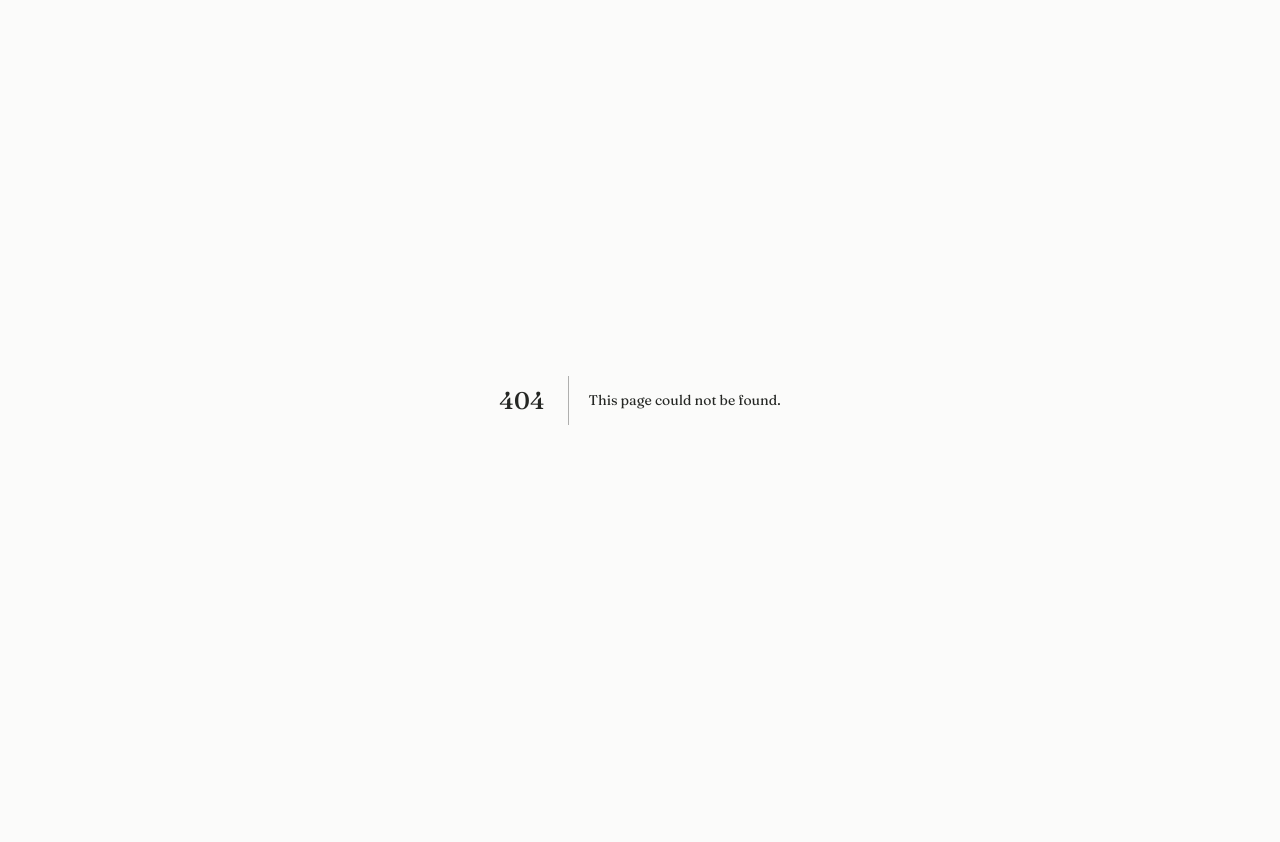
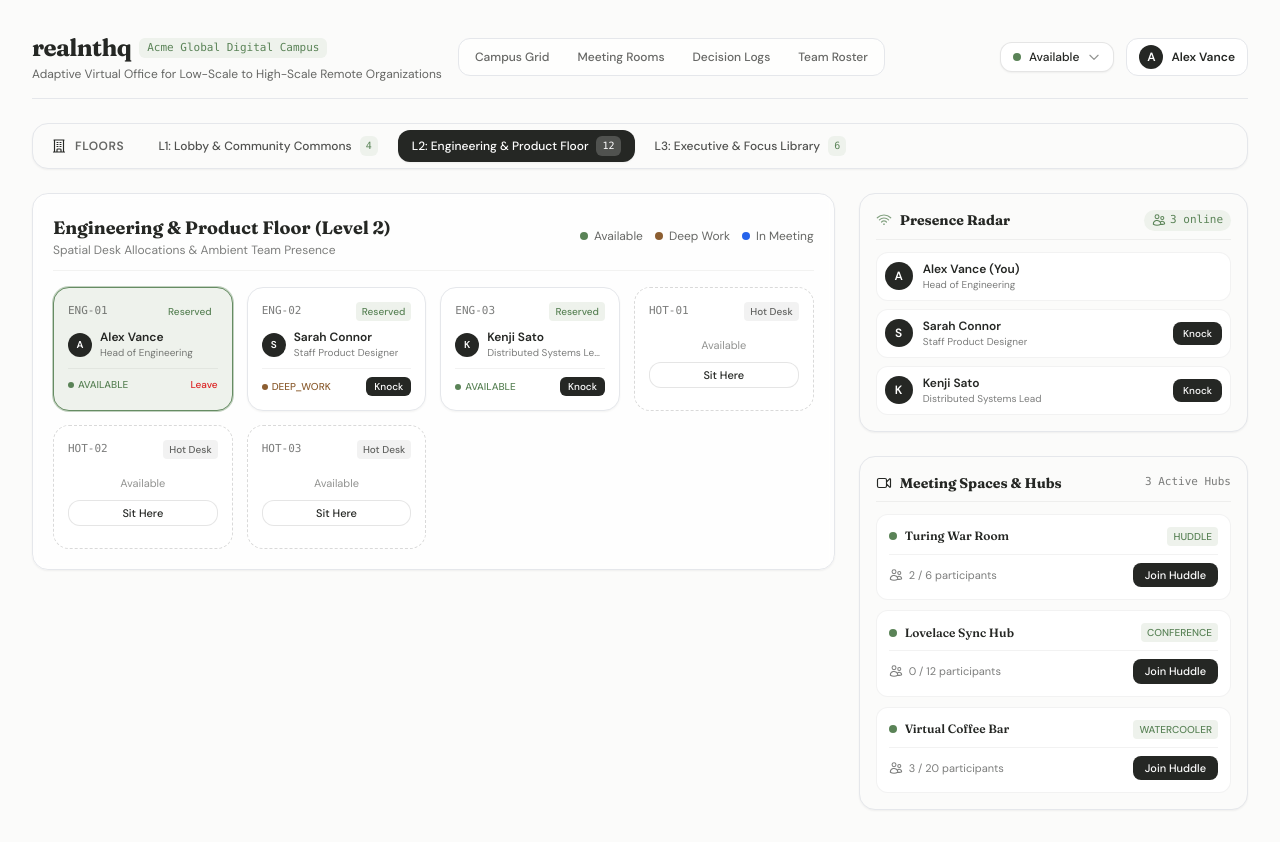
Before and after one commit to gtkrshnaaa/realnthq, a Next.js app in the folder client/: page /campus in a window 1280 px wide. Before the commit this address had no page. Before the commit the page ends 800 px from the top, so only its background shows below. Built offline with nearby package versions, Linux system fonts and the light colour scheme.

Commit message:
feat(client): route campus grid to dedicated /campus page

```diff
--- /dev/null
+++ b/client/src/app/campus/page.tsx
@@ -0,0 +1,231 @@
+'use client';
+
+import React, { useState } from 'react';
+import { Header } from '@/components/navigation/header';
+import { FloorSelector } from '@/components/campus/floor_selector';
+import { CampusGrid } from '@/components/campus/campus_grid';
+import { PresenceRadar } from '@/components/presence/presence_radar';
+import { KnockModal } from '@/components/presence/knock_modal';
+import { RoomPanel } from '@/components/rooms/room_panel';
+import { ActiveHuddle } from '@/components/rooms/active_huddle';
+import {
+  UserProfile,
+  FloorInfo,
+  DeskData,
+  RoomData,
+  UserPresenceStatus,
+  KnockNotification,
+} from '@/types/office.types';
+
+export default function CampusPage() {
+  const [currentUser, setCurrentUser] = useState<UserProfile>({
+    id: 'b0000000-0000-0000-0000-000000000001',
+    email: 'admin@squad.realnthq.local',
+    fullName: 'Alex Vance',
+    displayTitle: 'Head of Engineering',
+    status: 'AVAILABLE',
+    statusMessage: 'Reviewing PRs and architecture',
+    floorId: 'floor-2',
+    deskId: 'desk-1',
+  });
+
+  const [floors] = useState<FloorInfo[]>([
+    { id: 'floor-1', floorNumber: 1, name: 'Lobby & Community Commons', activeOccupantsCount: 4 },
+    { id: 'floor-2', floorNumber: 2, name: 'Engineering & Product Floor', activeOccupantsCount: 12 },
+    { id: 'floor-3', floorNumber: 3, name: 'Executive & Focus Library', activeOccupantsCount: 6 },
+  ]);
+
+  const [activeFloorId, setActiveFloorId] = useState('floor-2');
+
+  const [desks, setDesks] = useState<DeskData[]>([
+    {
+      id: 'desk-1',
+      floorId: 'floor-2',
+      deskLabel: 'ENG-01',
+      posX: 4,
+      posY: 4,
+      deskType: 'DEDICATED',
+      currentOccupant: currentUser,
+    },
+    {
+      id: 'desk-2',
+      floorId: 'floor-2',
+      deskLabel: 'ENG-02',
+      posX: 6,
+      posY: 4,
+      deskType: 'DEDICATED',
+      currentOccupant: {
+        id: 'user-2',
+        email: 'sarah@squad.realnthq.local',
+        fullName: 'Sarah Connor',
+        displayTitle: 'Staff Product Designer',
+        status: 'DEEP_WORK',
+      },
+    },
+    {
+      id: 'desk-3',
+      floorId: 'floor-2',
+      deskLabel: 'ENG-03',
+      posX: 8,
+      posY: 4,
+      deskType: 'DEDICATED',
+      currentOccupant: {
+        id: 'user-3',
+        email: 'kenji@squad.realnthq.local',
+        fullName: 'Kenji Sato',
+        displayTitle: 'Distributed Systems Lead',
+        status: 'AVAILABLE',
+      },
+    },
+    {
+      id: 'desk-4',
+      floorId: 'floor-2',
+      deskLabel: 'HOT-01',
+      posX: 4,
+      posY: 8,
+      deskType: 'HOT_DESK',
+    },
+    {
+      id: 'desk-5',
+      floorId: 'floor-2',
+      deskLabel: 'HOT-02',
+      posX: 6,
+      posY: 8,
+      deskType: 'HOT_DESK',
+    },
+    {
+      id: 'desk-6',
+      floorId: 'floor-2',
+      deskLabel: 'HOT-03',
+      posX: 8,
+      posY: 8,
+      deskType: 'HOT_DESK',
+    },
+  ]);
+
+  const [rooms] = useState<RoomData[]>([
+    {
+      id: 'room-1',
+      floorId: 'floor-2',
+      name: 'Turing War Room',
+      roomType: 'HUDDLE',
+      capacity: 6,
+      occupantCount: 2,
+    },
+    {
+      id: 'room-2',
+      floorId: 'floor-2',
+      name: 'Lovelace Sync Hub',
+      roomType: 'CONFERENCE',
+      capacity: 12,
+      occupantCount: 0,
+    },
+    {
+      id: 'room-3',
+      floorId: 'floor-2',
+      name: 'Virtual Coffee Bar',
+      roomType: 'WATERCOOLER',
+      capacity: 20,
+      occupantCount: 3,
+    },
+  ]);
+
+  const [activeHuddleRoom, setActiveHuddleRoom] = useState<RoomData | null>(null);
+  const [targetKnockUser, setTargetKnockUser] = useState<UserProfile | null>(null);
+  const [incomingKnock, setIncomingKnock] = useState<KnockNotification | null>(null);
+
+  const handleClaimDesk = (deskId: string) => {
+    setDesks((prev) =>
+      prev.map((d) => {
+        if (d.id === deskId) return { ...d, currentOccupant: currentUser };
+        if (d.currentOccupant?.id === currentUser.id) return { ...d, currentOccupant: undefined };
+        return d;
+      }),
+    );
+    setCurrentUser((prev) => ({ ...prev, deskId }));
+  };
+
+  const handleReleaseDesk = (deskId: string) => {
+    setDesks((prev) =>
+      prev.map((d) => (d.id === deskId ? { ...d, currentOccupant: undefined } : d)),
+    );
+    setCurrentUser((prev) => ({ ...prev, deskId: undefined }));
+  };
+
+  const handleUpdateStatus = (status: UserPresenceStatus, message?: string) => {
+    setCurrentUser((prev) => ({ ...prev, status, statusMessage: message }));
+  };
+
+  return (
+    <main className="min-h-screen p-4 md:p-6 lg:p-8 max-w-7xl mx-auto space-y-6">
+      <Header
+        currentUser={currentUser}
+        activePath="/campus"
+        onUpdateStatus={handleUpdateStatus}
+      />
+
+      <section>
+        <FloorSelector
+          floors={floors}
+          activeFloorId={activeFloorId}
+          onSelectFloor={setActiveFloorId}
+        />
+      </section>
+
+      <section className="grid grid-cols-1 lg:grid-cols-3 gap-6">
+        <div className="lg:col-span-2">
+          <CampusGrid
+            floorName="Engineering & Product Floor (Level 2)"
+            desks={desks}
+            currentUser={currentUser}
+            onClaimDesk={handleClaimDesk}
+            onReleaseDesk={handleReleaseDesk}
+            onKnockUser={setTargetKnockUser}
+          />
+        </div>
+
+        <div className="space-y-6">
+          <PresenceRadar
+            occupants={[
+              currentUser,
+              desks[1].currentOccupant!,
+              desks[2].currentOccupant!,
+            ]}
+            currentUserId={currentUser.id}
+            onKnockUser={setTargetKnockUser}
+          />
+
+          <RoomPanel
+            rooms={rooms}
+            onJoinRoom={(room) => setActiveHuddleRoom(room)}
+          />
+        </div>
+      </section>
+
+      {activeHuddleRoom && (
+        <ActiveHuddle
+          room={activeHuddleRoom}
+          currentUser={currentUser}
+          onLeave={() => setActiveHuddleRoom(null)}
+        />
+      )}
+
+      {(targetKnockUser || incomingKnock) && (
+        <KnockModal
+          targetUser={targetKnockUser}
+          incomingKnock={incomingKnock}
+          onClose={() => {
+            setTargetKnockUser(null);
+            setIncomingKnock(null);
+          }}
+          onSendKnock={(targetId, msg) => {
+            // Emits knock event
+          }}
+          onRespondKnock={(knockId, decision) => {
+            setIncomingKnock(null);
+          }}
+        />
+      )}
+    </main>
+  );
+}
```
